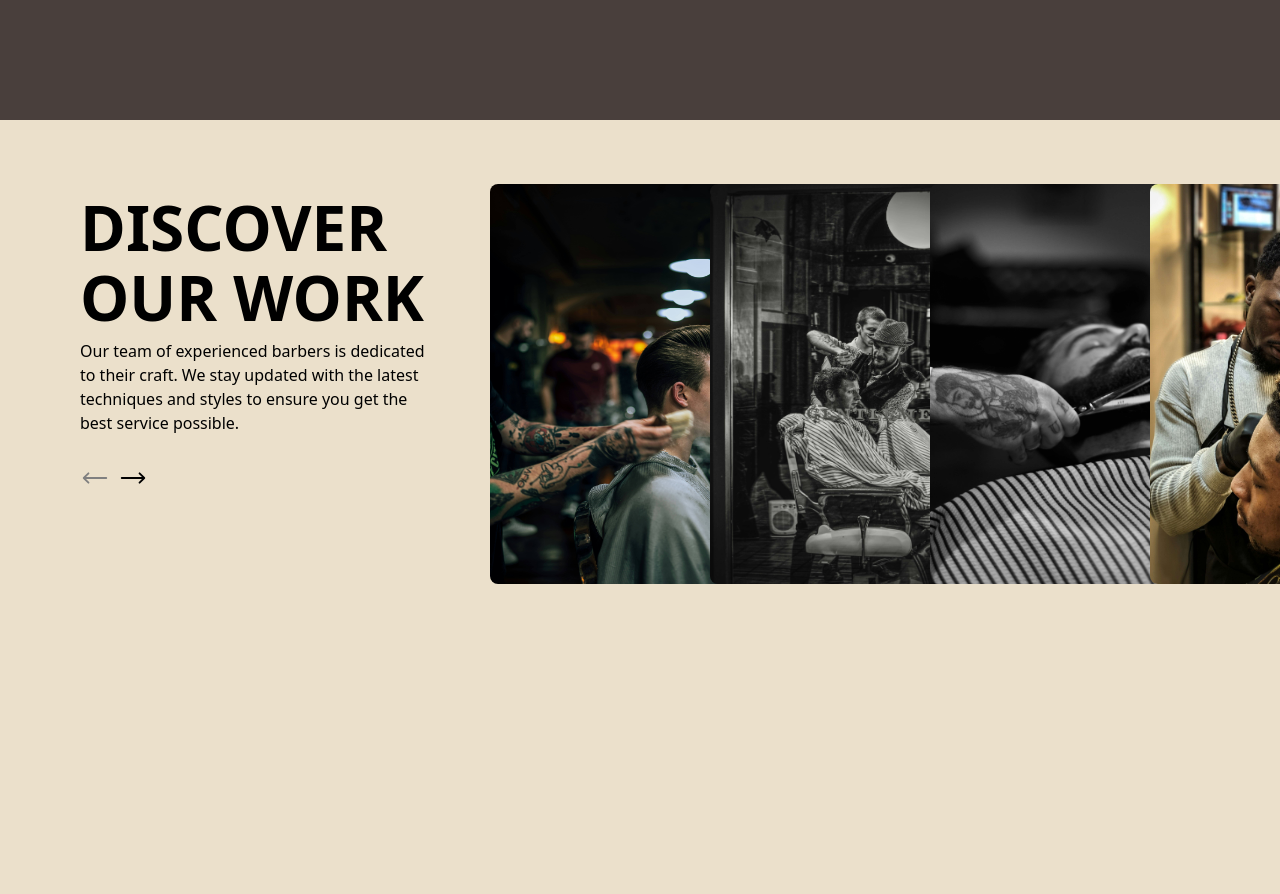
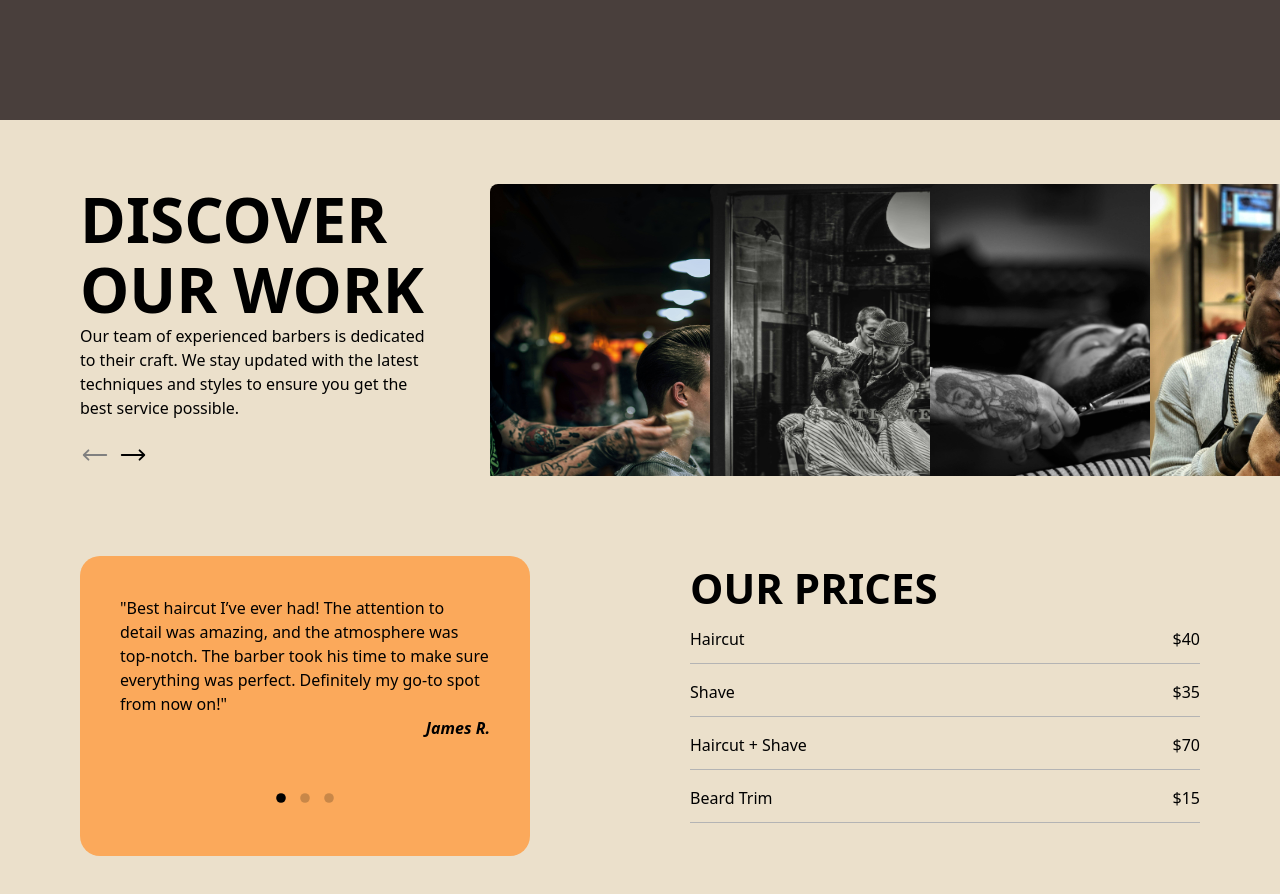
Before and after one commit to robertgarofalo/barbershop, a Next.js app: page / in a window 1280 px wide. Shown: the part 1480-2374 px from the top of the page. Built offline with nearby package versions, Linux system fonts and the light colour scheme.

Commit message:
work and prices ui and functionality

```diff
--- a/app/components/sections/Work.jsx
+++ b/app/components/sections/Work.jsx
@@ -1,7 +1,10 @@
 'use client'
 import { useState, useRef } from 'react'
 import Image from 'next/image';
-import { Swiper, SwiperSlide } from 'swiper/react';
+import { Swiper, SwiperSlide, useSwiper } from 'swiper/react';
+
+import { BsDash } from "react-icons/bs";
+
 
 // import required modules
 import { Pagination } from 'swiper/modules';
@@ -24,16 +27,31 @@ const images = [
     { name: 'barber image 10', path: '/assets/barber/10.jpg' },
 ]
 
+const testimonials = [
+    { name: 'James R.', text: "Best haircut I’ve ever had! The attention to detail was amazing, and the atmosphere was top-notch. The barber took his time to make sure everything was perfect. Definitely my go-to spot from now on!" },
+    { name: 'Michael T.', text: "Friendly staff, great vibes, and an even better haircut! They really listen to what you want and make sure you leave looking sharp. The hot towel shave was a game-changer. Highly recommend this place!" },
+    { name: 'Daniel S', text: "Top-quality service with a relaxed, professional touch. The fade was flawless, and the beard trim was on point. You can tell they care about their craft. I won’t be going anywhere else!" },
+]
+
+const pricing = [
+    { name: 'Haircut', price: '$40' },
+    { name: 'Shave', price: '$35' },
+    { name: 'Haircut + Shave', price: '$70' },
+    { name: 'Beard Trim', price: '$15' },
+]
+
 const Work = () => {
     const swiper1Ref = useRef(null)
     const [isFirstSlide, setIsFirstSlide] = useState(true)
     const [isLastSlide, setIsLastSlide] = useState(false)
 
+    const swiper2 = useSwiper()
+
     return (
-        <div className="w-full h-screen bg-[#ebe0cb] flex flex-row pl-20 py-16">
+        <div className="w-full h-screen bg-[#ebe0cb] flex flex-col pl-20 py-16">
 
             {/* row 1 - WORK */}
-            <div className='flex flex-row w-full overflow-hidden '>
+            <div className='flex flex-row w-full overflow-hidden mb-20'>
                 <div className='flex flex-col justify-evenly w-[30%] h-[50%] '>
                     <h1 className='text-[62px] font-semibold uppercase leading-[70px]'>Discover our work</h1>
                     <p>Our team of experienced barbers is dedicated to their craft. We stay updated with the latest techniques and styles to ensure you get the best service possible.</p>
@@ -69,7 +87,41 @@ const Work = () => {
             </div>
 
             {/* row 2 - PRICES*/}
-            <div></div>
+            <div className='flex flex-row justify-center gap-20'>
+                {/* testimonials */}
+                <div className='flex flex-col justify-between bg-[#fba95b] w-[450px] h-[300px] rounded-[20px] p-10'>
+                    <Swiper
+                        slidesPerView={1}
+                        // spaceBetween={40}
+                        className='flex flex-col max-w-full h-full'
+                        pagination={{
+                            clickable: true,
+                        }}
+                        modules={[Pagination]}
+                    >
+                        {testimonials.map((testimonial, index) => (
+                            <SwiperSlide key={`${testimonial.name}-testimonial`}>
+                                <p className=''>"{testimonial.text}"</p>
+                                <p className=' text-right font-semibold italic'>{testimonial.name}</p>
+                            </SwiperSlide>
+                        ))}
+                    </Swiper>
+
+                </div>
+
+                <div className='w-[700px] flex flex-col px-20'>
+                    <h1 className='uppercase text-[42px] font-semibold'>Our Prices</h1>
+                    {pricing.map((item, index) => (
+                        <div key={`${item.name}-${index}`} className='flex flex-col my-2 gap-3'>
+                            <div className='flex flex-row justify-between w-full'>
+                                <p>{item.name}</p>
+                                <p>{item.price}</p>
+                            </div>
+                            <hr className='border-[#b4b4b4]' />
+                        </div>
+                    ))}
+                </div>
+            </div>
         </div>
     )
 }
--- a/app/globals.css
+++ b/app/globals.css
@@ -1,6 +1,7 @@
 @tailwind base;
 @tailwind components;
 @tailwind utilities;
+
 @layer base {
   :root {
     --radius: 0.5rem
@@ -9,7 +10,23 @@
 
 /*  */
 input[type="datetime-local"]::-webkit-calendar-picker-indicator {
-  filter: invert(1); /* Change color */
+  filter: invert(1);
+  /* Change color */
   opacity: 0.8;
   cursor: pointer;
 }
+
+.swiper-pagination-bullet {
+  /* @apply w-3 h-3 bg-green-500 rounded-full mx-1 transition-all; */
+  @apply scale-[1.2] mx-2 !important;
+}
+
+.swiper-pagination-bullet-active {
+  @apply bg-black !important;
+  /* Active dot color */
+}
+
+/* .swiper-pagination-bullet:hover {
+  @apply scale-110;
+  /* On hover, the dot will scale
+} */
```
